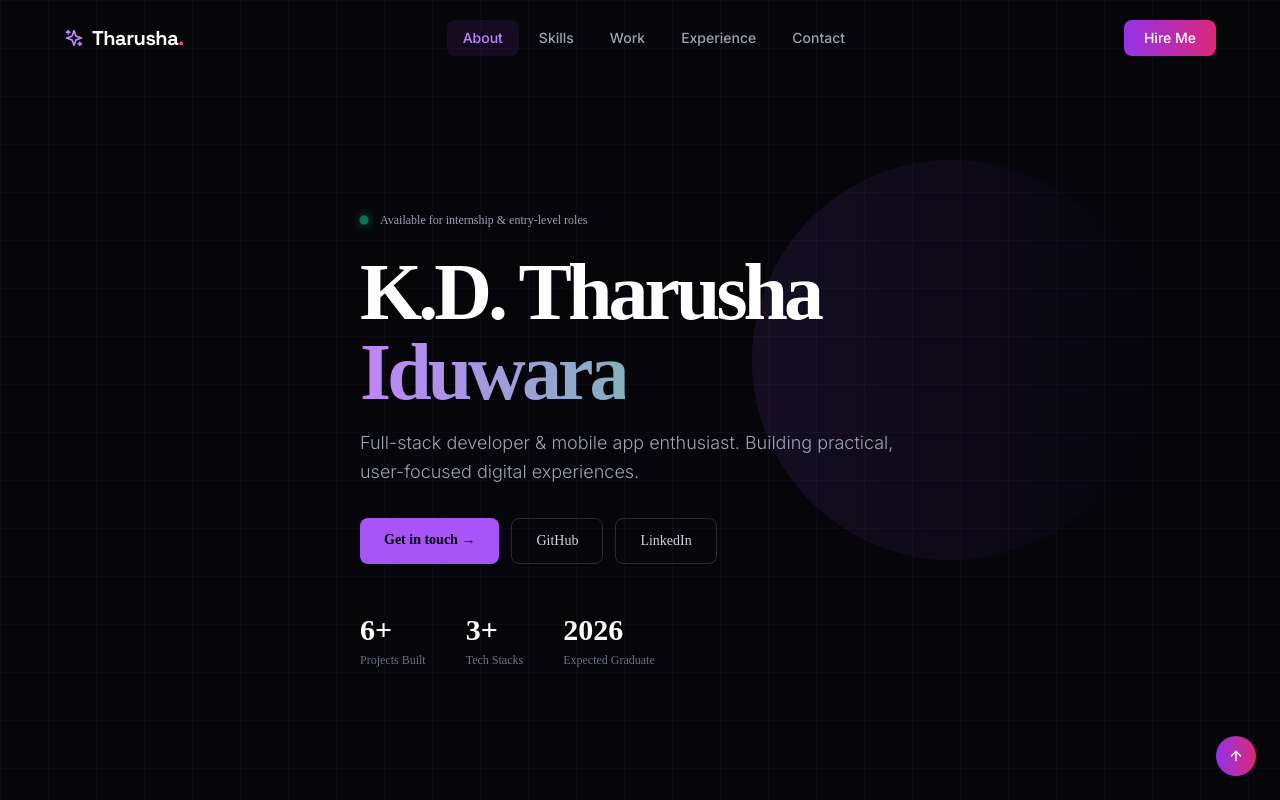
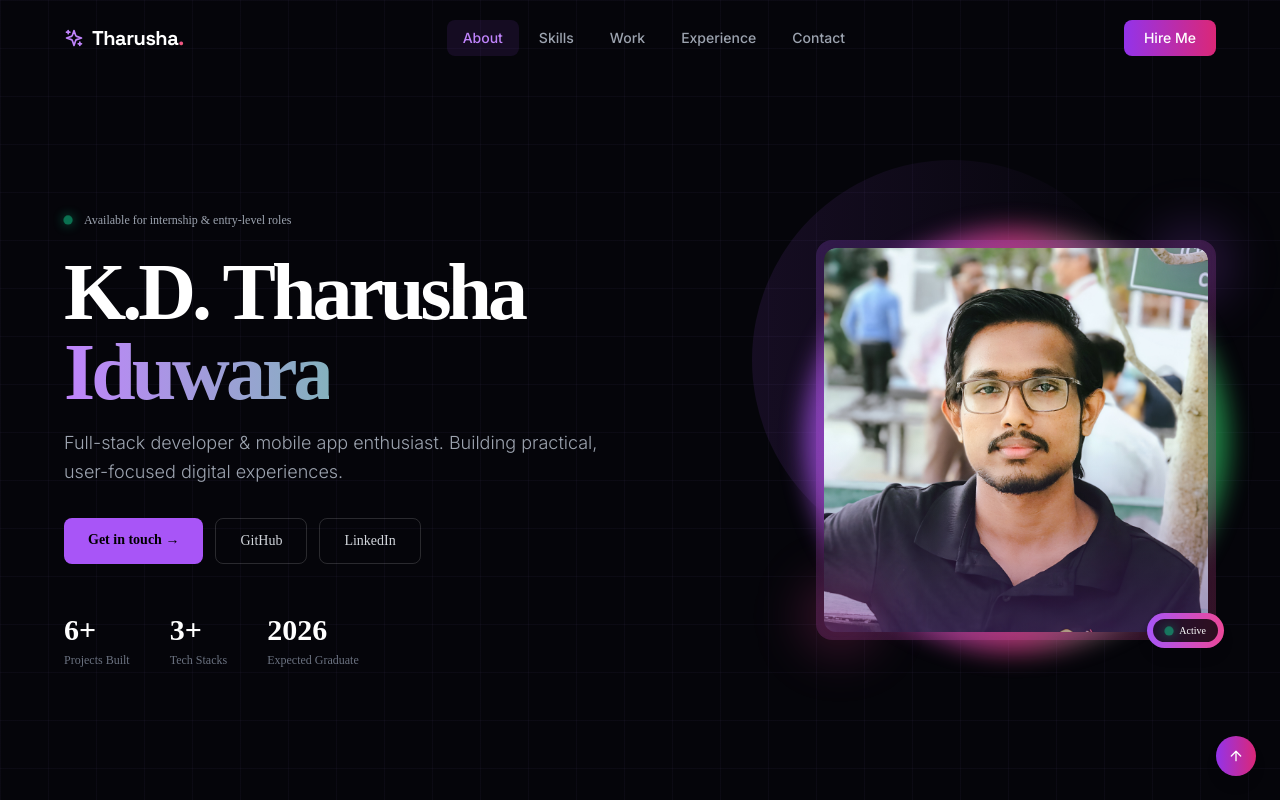
Before and after one commit to tharushainduwara/portfolio, a React (Vite) app: page / in a window 1280 px wide. Shown: the top 800 px of the page. Built offline with nearby package versions, Linux system fonts and the light colour scheme.

Commit message:
Added my photo

```diff
--- a/src/pages/Home.jsx
+++ b/src/pages/Home.jsx
@@ -9,6 +9,9 @@ const Home = () => {
       <div className="absolute bottom-[15%] left-[5%] w-[300px] h-[300px] rounded-full bg-gradient-to-r from-green-500/8 to-transparent pointer-events-none" />
 
       <div className="container-custom relative z-10">
+        <div className="grid lg:grid-cols-2 gap-12 items-center">
+          {/* Left Content - Text */}
+          <div>
             <div className="flex items-center gap-3 mb-6">
               <span className="glow-dot" />
               <span className="text-xs font-['Space_Mono'] text-gray-400">Available for internship & entry-level roles</span>
@@ -46,6 +49,46 @@ const Home = () => {
               ))}
             </div>
           </div>
+
+          {/* Right Content - Photo */}
+          <div className="flex justify-center lg:justify-end">
+            <div className="relative group">
+              {/* Animated gradient ring around photo */}
+              <div className="absolute -inset-3 bg-gradient-to-r from-purple-500 via-pink-500 to-green-500 rounded-full opacity-70 group-hover:opacity-100 blur-md transition duration-500 group-hover:duration-200" />
+
+              {/* Main photo container */}
+              <div className="relative bg-gradient-to-br from-purple-500/20 to-pink-500/20 rounded-2xl p-2 backdrop-blur-sm">
+                <div className="relative rounded-xl overflow-hidden">
+                  {/* Replace this path with your actual photo path */}
+                  <img
+                    src="/profile.jpg"  /* ← CHANGE THIS TO YOUR PHOTO PATH */
+                    alt="Tharusha Iduwara"
+                    className="w-80 h-80 md:w-96 md:h-96 object-cover rounded-xl"
+                    style={{ objectFit: 'cover' }}
+                  />
+
+                  {/* Overlay gradient for depth */}
+                  <div className="absolute inset-0 bg-gradient-to-t from-purple-900/40 via-transparent to-transparent" />
+                </div>
+
+                {/* Decorative elements */}
+                <div className="absolute -top-4 -right-4 w-20 h-20 bg-purple-500/20 rounded-full blur-xl" />
+                <div className="absolute -bottom-4 -left-4 w-20 h-20 bg-pink-500/20 rounded-full blur-xl" />
+              </div>
+
+              {/* Status badge */}
+              <div className="absolute -bottom-2 -right-2 bg-gradient-to-r from-purple-500 to-pink-500 rounded-full p-1.5 shadow-lg">
+                <div className="bg-black/80 rounded-full px-3 py-1">
+                  <div className="flex items-center gap-1.5">
+                    <span className="glow-dot w-2 h-2" />
+                    <span className="text-[10px] font-['Space_Mono'] text-white">Active</span>
+                  </div>
+                </div>
+              </div>
+            </div>
+          </div>
+        </div>
+      </div>
     </section>
   )
 }
```
Also changed, not shown: public/profile.jpg (added), src/assets/profile.jpg (added). Lines whose indentation alone changed are shown as unchanged.
